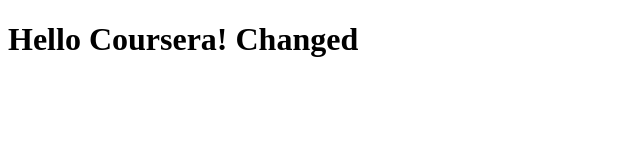
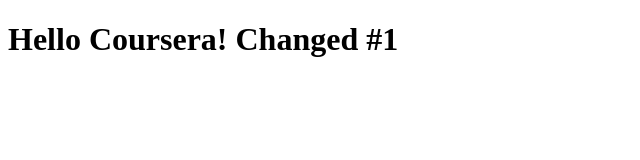
Before and after one commit to viethai-tr/coursera-test, a plain HTML site: page site/index.html in a window 1280 px wide. Shown: the full height of the page, 0-640 px from the left. Drawn offline with Linux system fonts and the light colour scheme.

Commit message:
Small addition #1

```diff
--- a/site/index.html
+++ b/site/index.html
@@ -4,6 +4,6 @@
 	<title>Hello Coursera!</title>
 </head>
 <body>
-	<h1>Hello Coursera! Changed</h1>
+	<h1>Hello Coursera! Changed #1</h1>
 </body>
 </html>
```
